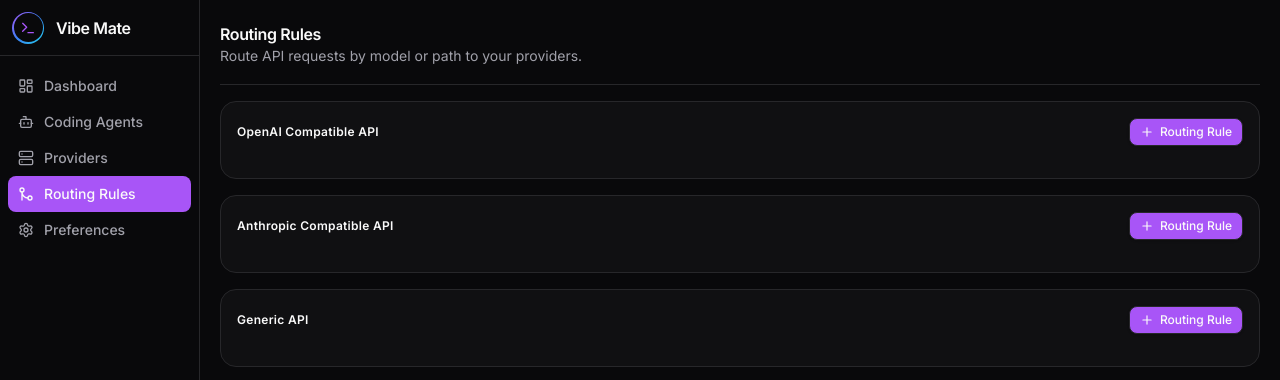
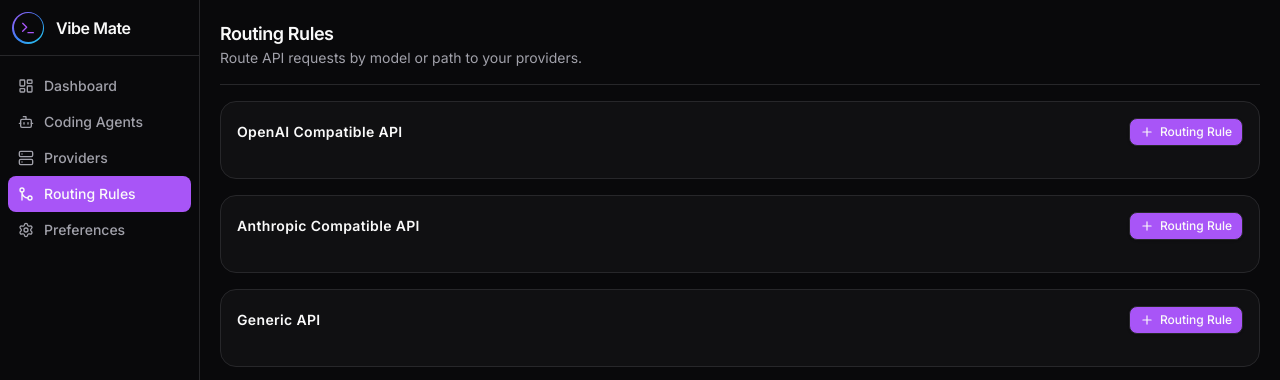
Before and after one commit to zhenlohuang/vibe-mate, a React (Vite) app: page /router in a window 1280 px wide. Shown: the top 380 px of the page. Built offline with nearby package versions, Linux system fonts and the light colour scheme.

Commit message:
refactor: adjust heading sizes for API sections in RouterPage to improve visual hierarchy

```diff
--- a/src/pages/router.tsx
+++ b/src/pages/router.tsx
@@ -291,13 +291,12 @@ export function RouterPage() {
     <MainContent
       title="Routing Rules"
       description="Route API requests by model or path to your providers."
-      titleClassName="text-base"
     >
       <div className="space-y-4 pb-12">
         <div className="rounded-xl border border-border bg-card/50 p-4">
           <div className="flex items-center justify-between">
             <div>
-              <h3 className="text-xs font-semibold tracking-wide text-foreground">OpenAI Compatible API</h3>
+              <h3 className="text-sm font-semibold tracking-wide text-foreground">OpenAI Compatible API</h3>
             </div>
             <Button
               onClick={() => handleStartAddRule("openai", "model")}
@@ -341,7 +340,7 @@ export function RouterPage() {
         <div className="rounded-xl border border-border bg-card/50 p-4">
           <div className="flex items-center justify-between">
             <div>
-              <h3 className="text-xs font-semibold tracking-wide text-foreground">Anthropic Compatible API</h3>
+              <h3 className="text-sm font-semibold tracking-wide text-foreground">Anthropic Compatible API</h3>
             </div>
             <Button
               onClick={() => handleStartAddRule("anthropic", "model")}
@@ -385,7 +384,7 @@ export function RouterPage() {
         <div className="rounded-xl border border-border bg-card/50 p-4">
           <div className="flex items-center justify-between">
             <div>
-              <h3 className="text-xs font-semibold tracking-wide text-foreground">Generic API</h3>
+              <h3 className="text-sm font-semibold tracking-wide text-foreground">Generic API</h3>
             </div>
             <Button
               onClick={() => handleStartAddRule("generic", "path")}
```
